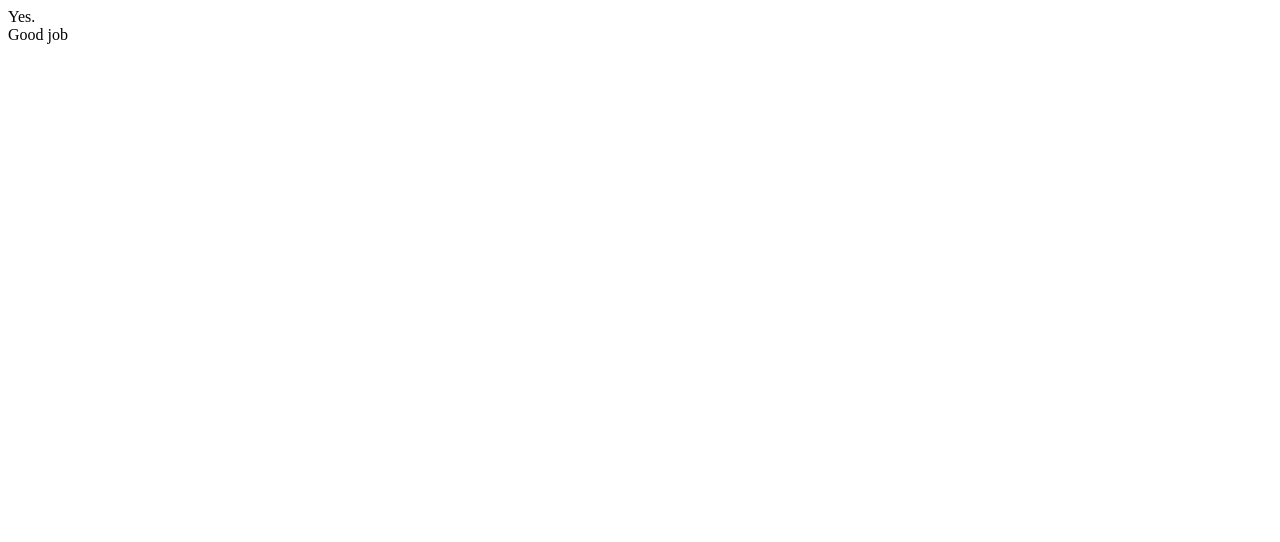
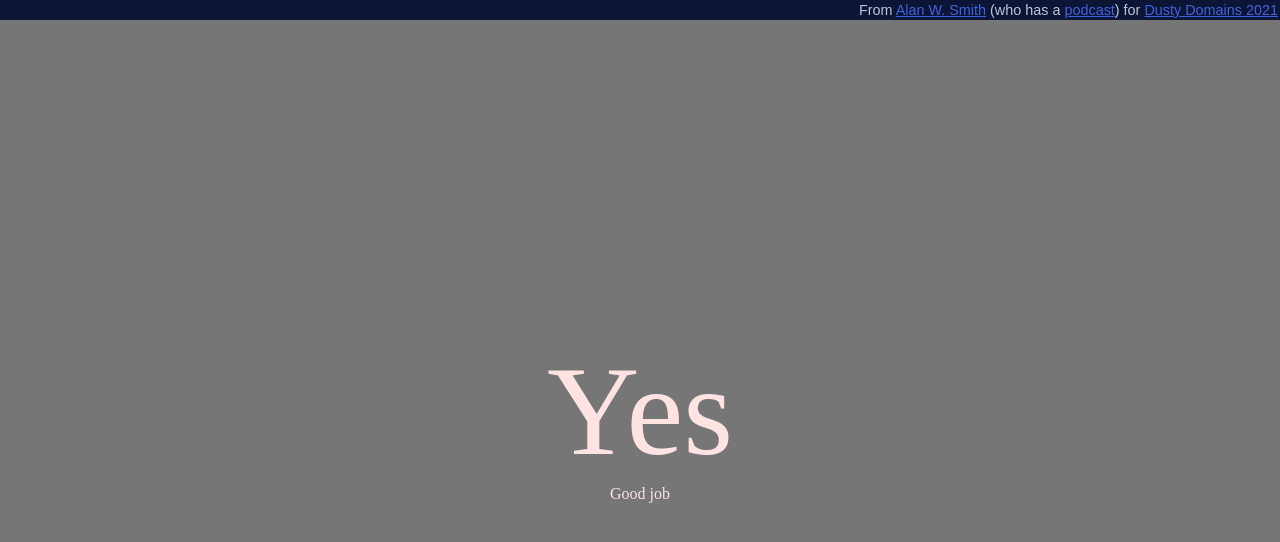
Before and after one commit to alanwsmith/areyoucurrentlyalive.alanwsmith.com, a plain HTML site: page index.html in a window 1280 px wide. Drawn offline with Linux system fonts and the light colour scheme.

Commit message:
Updated home page

```diff
--- a/index.html
+++ b/index.html
@@ -2,9 +2,52 @@
 <html>
   <head>
     <title>Are You Currently Alive?</title>
+    <style>
+      body {
+        background-color: #767676;
+        color: #ffe2e2;
+        margin: 0;
+        padding: 0;
+      }
+      #container {
+        display: flex;
+        justify-content: center;
+        align-items: center;
+        height: 100vh;
+      }
+      #confirmation {
+        font-size: 8rem;
+        display: flex;
+        justify-content: center;
+      }
+      #feedback {
+        display: flex;
+        justify-content: center;
+      }
+      header {
+        background-color: #0c1536;
+        color: #c1c5d4;
+        text-align: right;
+        font-size: 0.9rem;
+        font-family: sans-serif;
+        padding: 2px;
+      }
+      a {
+        color: #4263db;
+      }
+    </style>
   </head>
   <body>
-    <div id="confirmation">Yes.</div>
-    <div id="feedback">Good job</div>
+    <header>
+      From <a href="https://twitter.com/TheIdOfAlan">Alan W. Smith</a> (who has
+      a <a href="https://www.alanwsmith.com/the-pod-of-alan">podcast</a>) for
+      <a href="https://dusty.domains/">Dusty Domains 2021</a>
+    </header>
+    <div id="container">
+      <div>
+        <div id="confirmation">Yes</div>
+        <div id="feedback">Good job</div>
+      </div>
+    </div>
   </body>
 </html>
```
